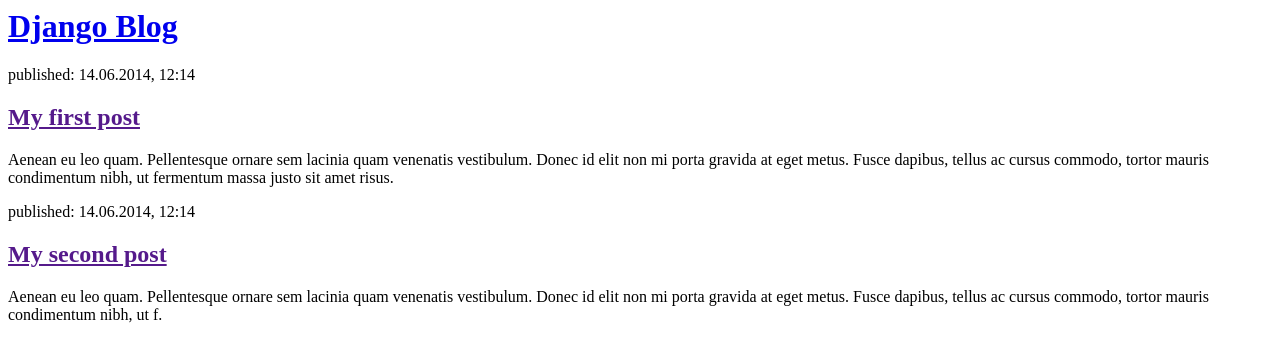
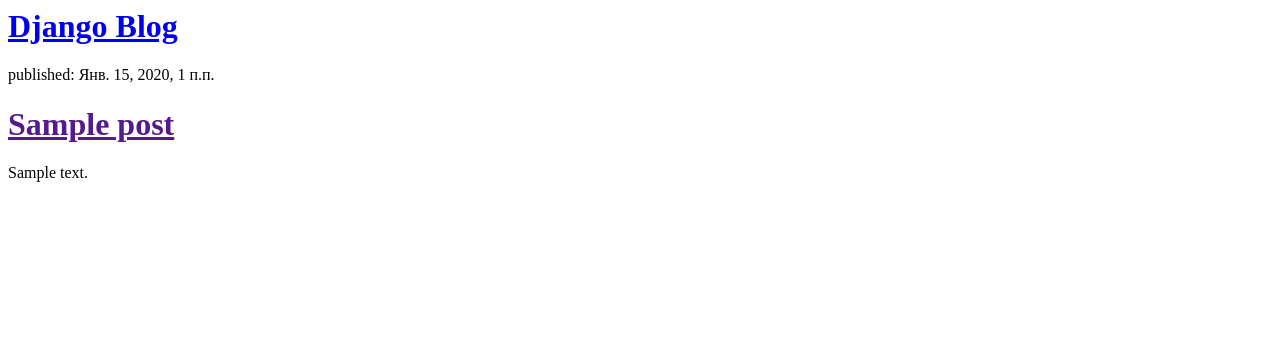
Before and after one commit to legal-help/my-first-blog, a Django app: template blog/templates/blog/post_list.html in a window 1280 px wide. Shown: the top 362 px of the page. Run offline with Django 3.2, Linux system fonts and the light colour scheme; the template is opened without the code that fills it: values that come from a table or form of the project are taken from there, others are empty; tables that the repository leaves empty hold one stand-in row (values such as "Sample post").

Commit message:
Modify templates to display posts from database.

```diff
--- a/blog/templates/blog/post_list.html
+++ b/blog/templates/blog/post_list.html
@@ -7,16 +7,12 @@
             <h1><a href="/">Django Blog</a></h1>
         </div>
 
-        <div>
-            <p>published: 14.06.2014, 12:14</p>
-            <h2><a href="">My first post</a></h2>
-            <p>Aenean eu leo quam. Pellentesque ornare sem lacinia quam venenatis vestibulum. Donec id elit non mi porta gravida at eget metus. Fusce dapibus, tellus ac cursus commodo, tortor mauris condimentum nibh, ut fermentum massa justo sit amet risus.</p>
-        </div>
-
-        <div>
-            <p>published: 14.06.2014, 12:14</p>
-            <h2><a href="">My second post</a></h2>
-            <p>Aenean eu leo quam. Pellentesque ornare sem lacinia quam venenatis vestibulum. Donec id elit non mi porta gravida at eget metus. Fusce dapibus, tellus ac cursus commodo, tortor mauris condimentum nibh, ut f.</p>
-        </div>
+        {% for post in posts %}
+            <div>
+                <p>published: {{ post.published_date }}</p>
+                <h1><a href="">{{ post.title }}</a></h1>
+                <p>{{ post.text|linebreaksbr }}</p>
+            </div>
+        {% endfor %}
     </body>
 </html>
--- a/blog/views.py
+++ b/blog/views.py
@@ -1,4 +1,7 @@
 from django.shortcuts import render
+from django.utils import timezone
+from .models import Post
 
 def post_list(request):
-    return render(request, 'blog/post_list.html', {})# Create your views here.
+	posts = Post.objects.filter(published_date__lte=timezone.now()).order_by('published_date')
+	return render(request, 'blog/post_list.html', {'posts': posts})
--- a/mysite/urls.py
+++ b/mysite/urls.py
@@ -14,7 +14,7 @@
     2. Add a URL to urlpatterns:  path('blog/', include('blog.urls'))
 """
 from django.contrib import admin
-from django.urls import path,include
+from django.urls import path, include
 
 urlpatterns = [
     path('admin/', admin.site.urls),
```
